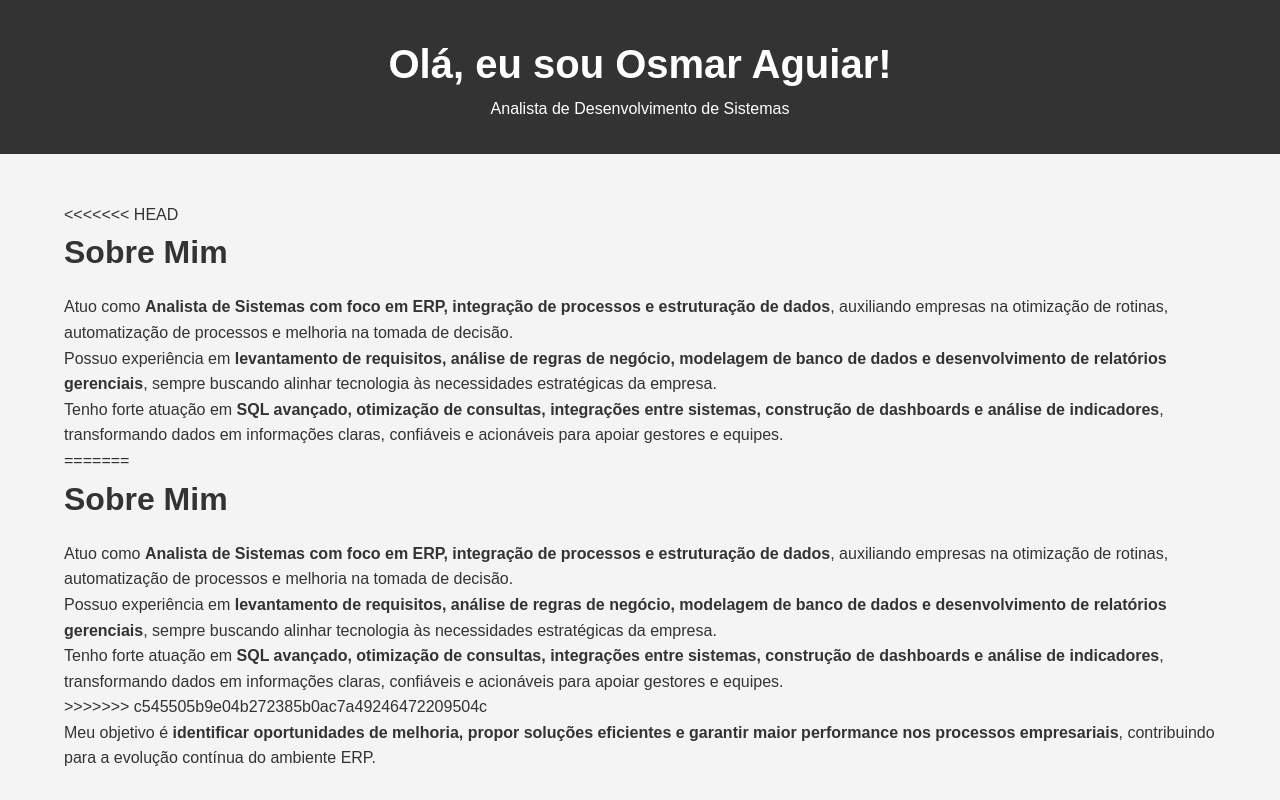
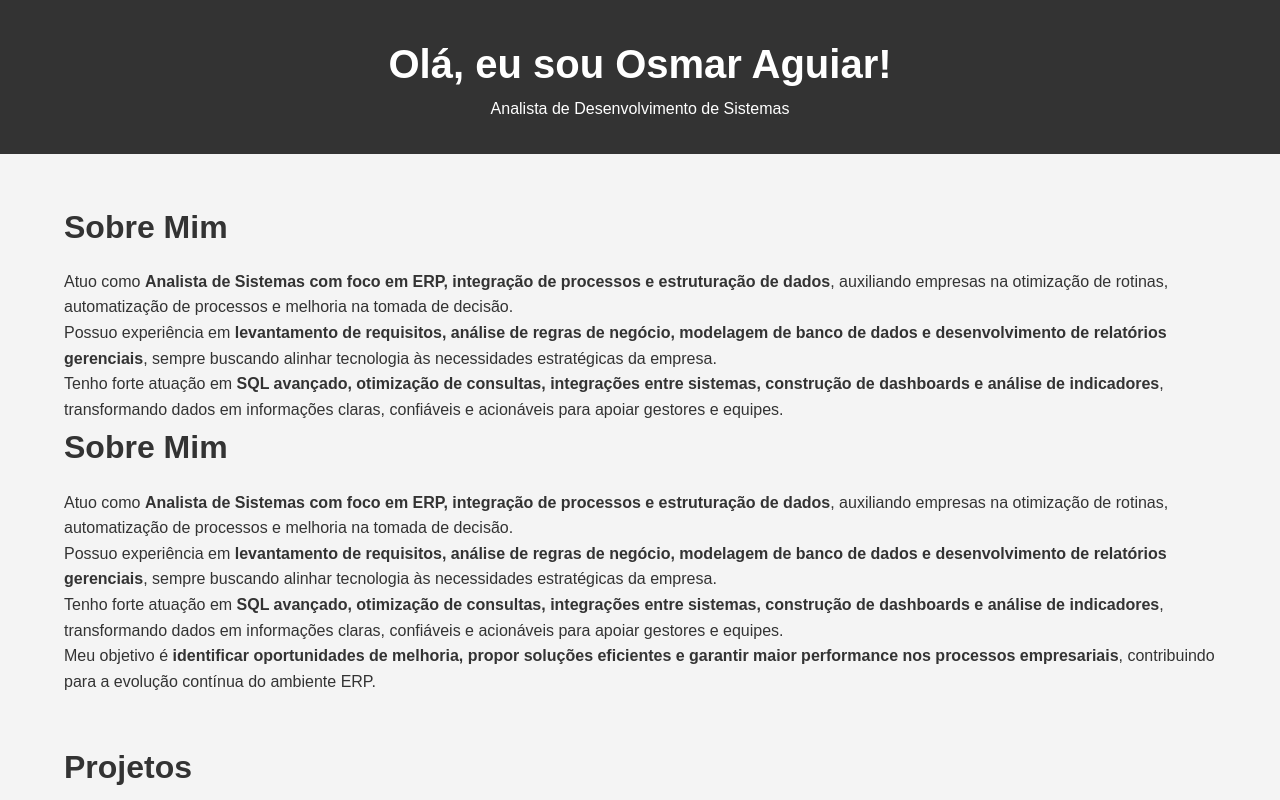
Before and after one commit to osmarlimaagg/portifolio, a plain HTML site: page index.html in a window 1280 px wide. Shown: the top 800 px of the page. Drawn offline with Linux system fonts and the light colour scheme.

Commit message:
Update index.html

```diff
--- a/index.html
+++ b/index.html
@@ -16,7 +16,6 @@
 
   <section id="sobre">
 
-<<<<<<< HEAD
   <h2>Sobre Mim</h2>
 
   <p>Atuo como <strong>Analista de Sistemas com foco em ERP, integração de processos e estruturação de dados</strong>, auxiliando empresas na otimização de rotinas, automatização de processos e melhoria na tomada de decisão.</p>
@@ -25,7 +24,6 @@
 
   <p>Tenho forte atuação em <strong>SQL avançado, otimização de consultas, integrações entre sistemas, construção de dashboards e análise de indicadores</strong>, transformando dados em informações claras, confiáveis e acionáveis para apoiar gestores e equipes.</p>
 
-=======
 <h2>Sobre Mim</h2>
 
   <p>Atuo como <strong>Analista de Sistemas com foco em ERP, integração de processos e estruturação de dados</strong>, auxiliando empresas na otimização de rotinas, automatização de processos e melhoria na tomada de decisão.</p>
@@ -34,7 +32,6 @@
 
   <p>Tenho forte atuação em <strong>SQL avançado, otimização de consultas, integrações entre sistemas, construção de dashboards e análise de indicadores</strong>, transformando dados em informações claras, confiáveis e acionáveis para apoiar gestores e equipes.</p>
 
->>>>>>> c545505b9e04b272385b0ac7a49246472209504c
   <p>Meu objetivo é <strong>identificar oportunidades de melhoria, propor soluções eficientes e garantir maior performance nos processos empresariais</strong>, contribuindo para a evolução contínua do ambiente ERP.</p>
 
   </section>
```
